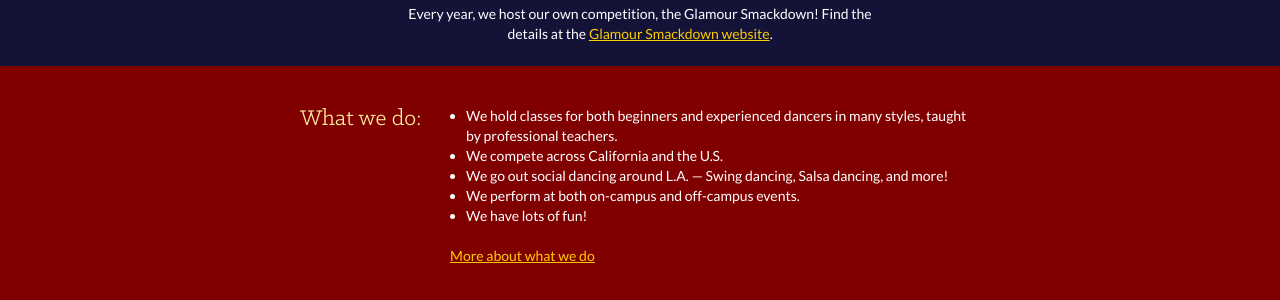
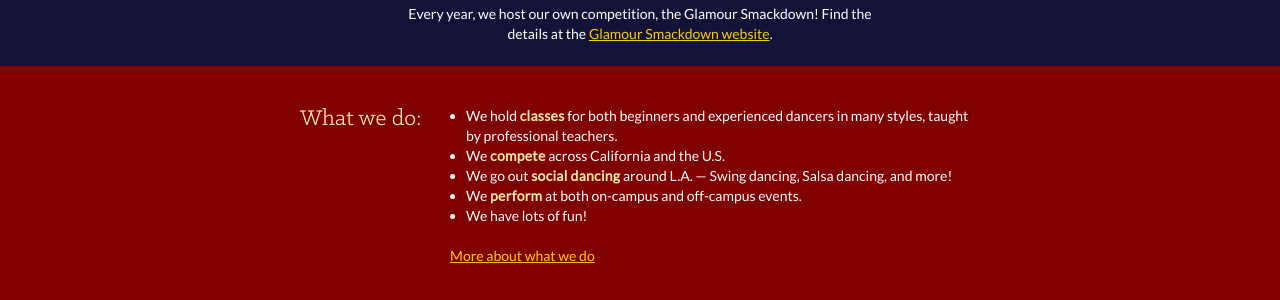
Before and after one commit to uscballroom/uscballroom.github.io, a Jekyll site: the page built from _pages/home.html, in a window 1280 px wide. Shown: the part 1032-1332 px from the top of the page. Built offline with Jekyll 4.4.1, drawn with Linux system fonts in a browser that asks for light colours; some web fonts are replaced.

```diff
--- a/_layouts/normal.html
+++ b/_layouts/normal.html
@@ -53,7 +53,7 @@
 
   <!-- CSS files written by us below -->
   <link rel="stylesheet" href="{{site.github.url}}/css/main.css"/>
-  <link rel="stylesheet" href="{{site.github.url}}/css/pages.css"/>
+  <link rel="stylesheet" href="{{site.github.url}}/css/page-specific.css"/>
   <!-- CSS files written by us above -->
 
   <!-- Facebook Pixel code below (for visitor counting) -->
--- a/_pages/faq.html
+++ b/_pages/faq.html
@@ -107,7 +107,7 @@ title: FAQ
 
     <div class="FaqPage_faq">
       <h3>
-        I can\'t pay eighty dollars.
+        I can't pay eighty dollars.
       </h3>
       <p>
         You can talk to our Treasurer about setting up a payment plan. We need membership fees to help fund the organization, but we also really want you to be able to dance with us.
--- a/_pages/home.html
+++ b/_pages/home.html
@@ -26,10 +26,10 @@ large_header: true
         <h3>What we do:</h3>
         <div>
           <ul>
-            <li>We hold classes for both beginners and experienced dancers in many styles, taught by professional teachers.</li>
-            <li>We compete across California and the U.S.</li>
-            <li>We go out social dancing around L.A. &mdash; Swing dancing, Salsa dancing, and more!</li>
-            <li>We perform at both on-campus and off-campus events.</li>
+            <li>We hold <strong>classes</strong> for both beginners and experienced dancers in many styles, taught by professional teachers.</li>
+            <li>We <strong>compete</strong> across California and the U.S.</li>
+            <li>We go out <strong>social dancing</strong> around L.A. &mdash; Swing dancing, Salsa dancing, and&nbsp;more!</li>
+            <li>We <strong>perform</strong> at both on-campus and off-campus events.</li>
             <li>We have lots of fun!</li>
           </ul>
           <br/>
--- a/css/main.css
+++ b/css/main.css
@@ -37,6 +37,12 @@ h6 {
 
 b {
   font-weight: 600;
+}
+
+strong {
+  font-weight: 800;
+  letter-spacing: 0.02em;
+  color: #FFEC9E;
 }
 
 a, a:focus, a:visited {
```
Also changed, not shown: README.md, css/page-specific.css (renamed from css/pages.css).
